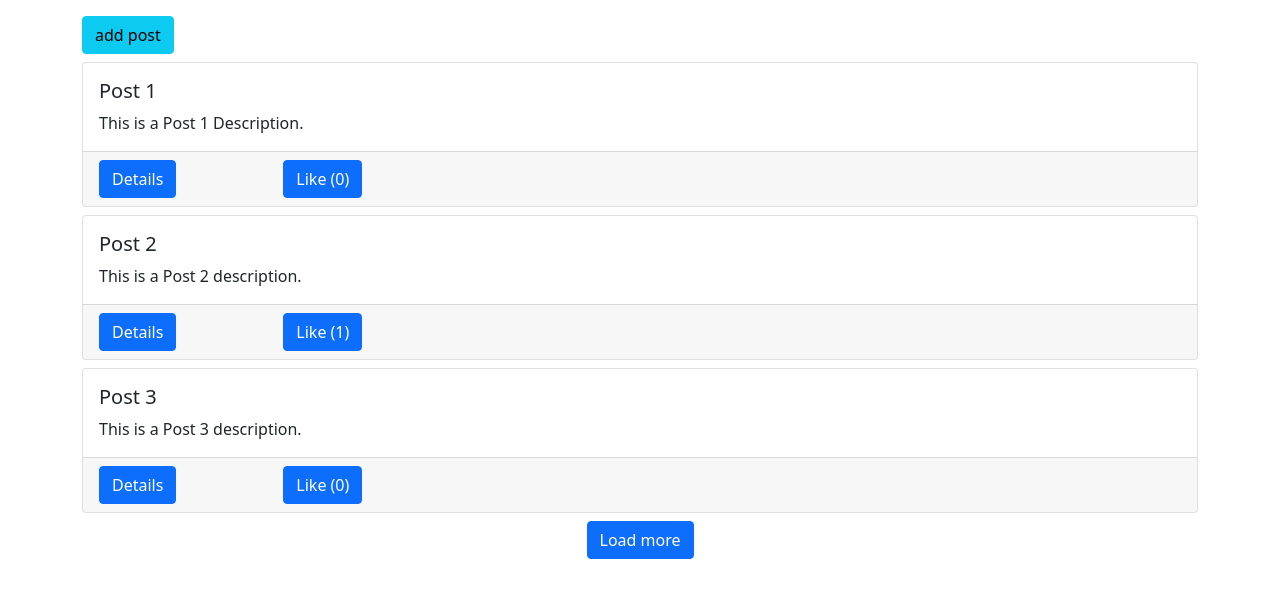
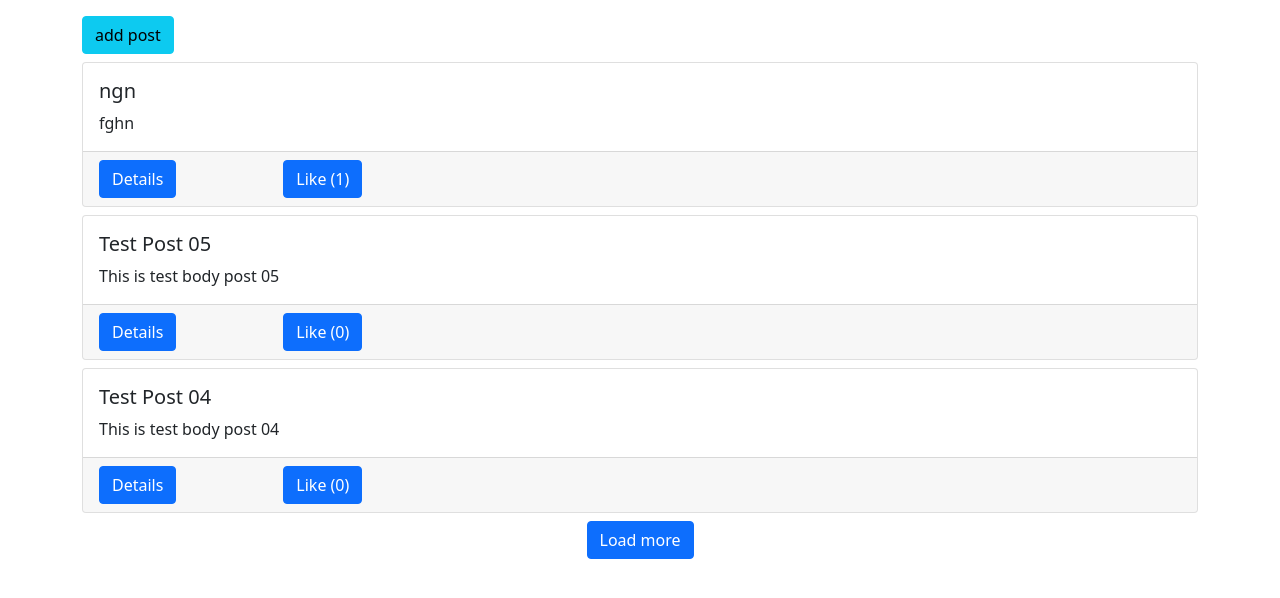
Before and after one commit to HasanDukanwala/DjangoFullStack, a Django app: page / in a window 1280 px wide. Shown: the top 598 px of the page. Run offline with Django 5.2, Linux system fonts and the light colour scheme; data comes from the database, SQL or seed files in the repository; both versions use the stored data as it was after the commit; some libraries are stand-ins or nearby versions.

Commit message:
created post and dynamically updated it with ajax call, and ordered post in newest created order

```diff
--- a/posts/models.py
+++ b/posts/models.py
@@ -17,3 +17,6 @@
     @property
     def like_count(self):
         return self.liked.all().count()
+
+    class Meta:
+        ordering = ("-created",)
--- a/posts/static/posts/main.js
+++ b/posts/static/posts/main.js
@@ -4,6 +4,14 @@
 const spinnerBox = document.getElementById('spinner-box')
 const loadBtn = document.getElementById('load-btn')
 const endBox = document.getElementById('end-box')
+
+const postForm = document.getElementById('post-form')
+const title = document.getElementById('id_title')
+const body = document.getElementById('id_body')
+const csrf = document.getElementsByName('csrfmiddlewaretoken')
+const alertBox = document.getElementById('alert-box')
+
+console.log('csrf',csrf[0].value)
 
 const getCookie = (name) => {
     let cookieValue = null;
@@ -107,4 +115,47 @@
     getData()
 })
 
+postForm.addEventListener('submit', e=>{
+    e.preventDefault()
+
+    $.ajax({
+        type: 'POST',
+        url: '',
+        data: {
+            'csrfmiddlewaretoken':csrf[0].value,
+            'title': title.value,
+            'body': body.value
+        },
+        success: function(response){
+            console.log(response)
+            postBox.insertAdjacentHTML('afterbegin', `
+                <div class="card mb-2">
+                    <div class="card-body">
+                        <h5 class="card-title">${response.title}</h5>
+                        <p class="card-text">${response.body} </p>
+                    </div>
+                    <div class="card-footer">
+                        <div class="row">
+                            <div class="col-2">
+                                <a href="#" class="btn btn-primary">Details</a>
+                            </div>
+                            <div class="col-2">
+                                <form class="like-unlike-forms" data-form-id="${response.id}">
+                                    <button href="#" class="btn btn-primary" id="like-unlike-${response.id}">Like (0)</button>
+                                </form>
+                            </div>
+                        </div>
+                    </div>
+                </div>
+            `)
+            likeUnlikePosts()
+            $('#addPostModal').modal('hide')
+
+        },
+        error: function(error){
+            console.log(error)
+        }
+    })
+})
+
 getData()
--- a/posts/templates/posts/main.html
+++ b/posts/templates/posts/main.html
@@ -33,6 +33,7 @@
         </div>
     </div>
 
+    <div id="alert-box"></div>
     <!-- Button trigger modal -->
     <button type="button" class="btn btn-info mb-2" data-bs-toggle="modal" data-bs-target="#addPostModal">
         add post
--- a/posts/views.py
+++ b/posts/views.py
@@ -16,6 +16,12 @@
             instance = form.save(commit=False)
             instance.author = author
             instance.save()
+            return JsonResponse({
+                'title': instance.title,
+                'body': instance.body,
+                'author': instance.author.user.username,
+                'id': instance.id,
+            })
 
     context = {
             'form': form,
@@ -24,24 +30,25 @@
     return render(request, 'posts/main.html', context)
 
 def load_post_data_view(request, num_posts):
-    visible = 3
-    upper = num_posts
-    lower = upper - visible
-    size = Post.objects.all().count()
+    #if request.method == 'POST':
+        visible = 3
+        upper = num_posts
+        lower = upper - visible
+        size = Post.objects.all().count()
 
-    qs = Post.objects.all()
-    data = []
-    for obj in qs:
-        item = {
-            'id': obj.id,
-            'title': obj.title,
-            'body': obj.body,
-            'liked': True if request.user in obj.liked.all() else False,
-            'count': obj.like_count,
-            'author': obj.author.user.username
-        }
-        data.append(item)
-    return JsonResponse({'data':data[lower:upper], 'size':size})
+        qs = Post.objects.all()
+        data = []
+        for obj in qs:
+            item = {
+                'id': obj.id,
+                'title': obj.title,
+                'body': obj.body,
+                'liked': True if request.user in obj.liked.all() else False,
+                'count': obj.like_count,
+                'author': obj.author.user.username
+            }
+            data.append(item)
+        return JsonResponse({'data':data[lower:upper], 'size':size})
 
 def like_unlike_post(request):
     if request.method == 'POST':
```
Also changed, not shown: db.sqlite3.
